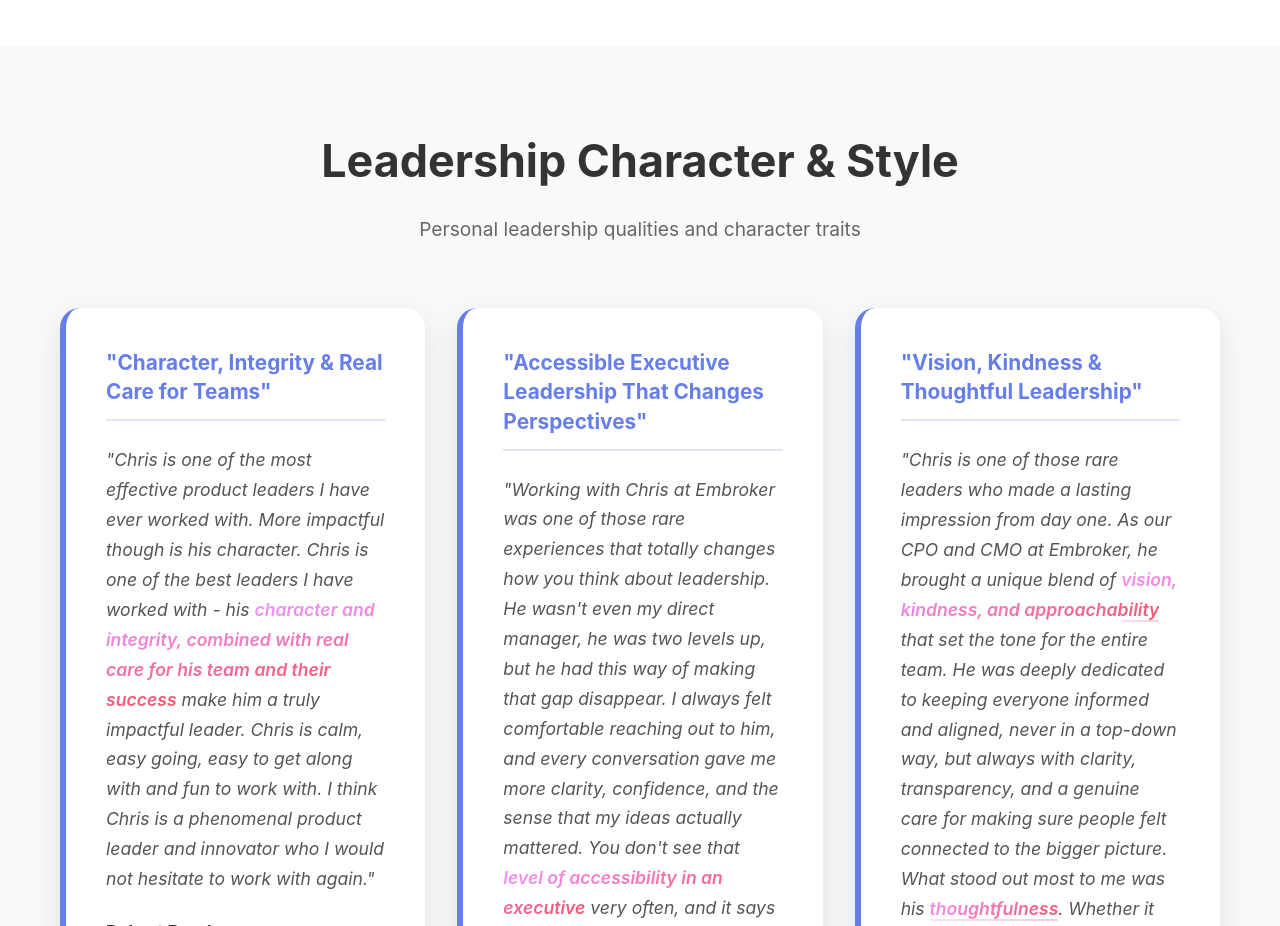
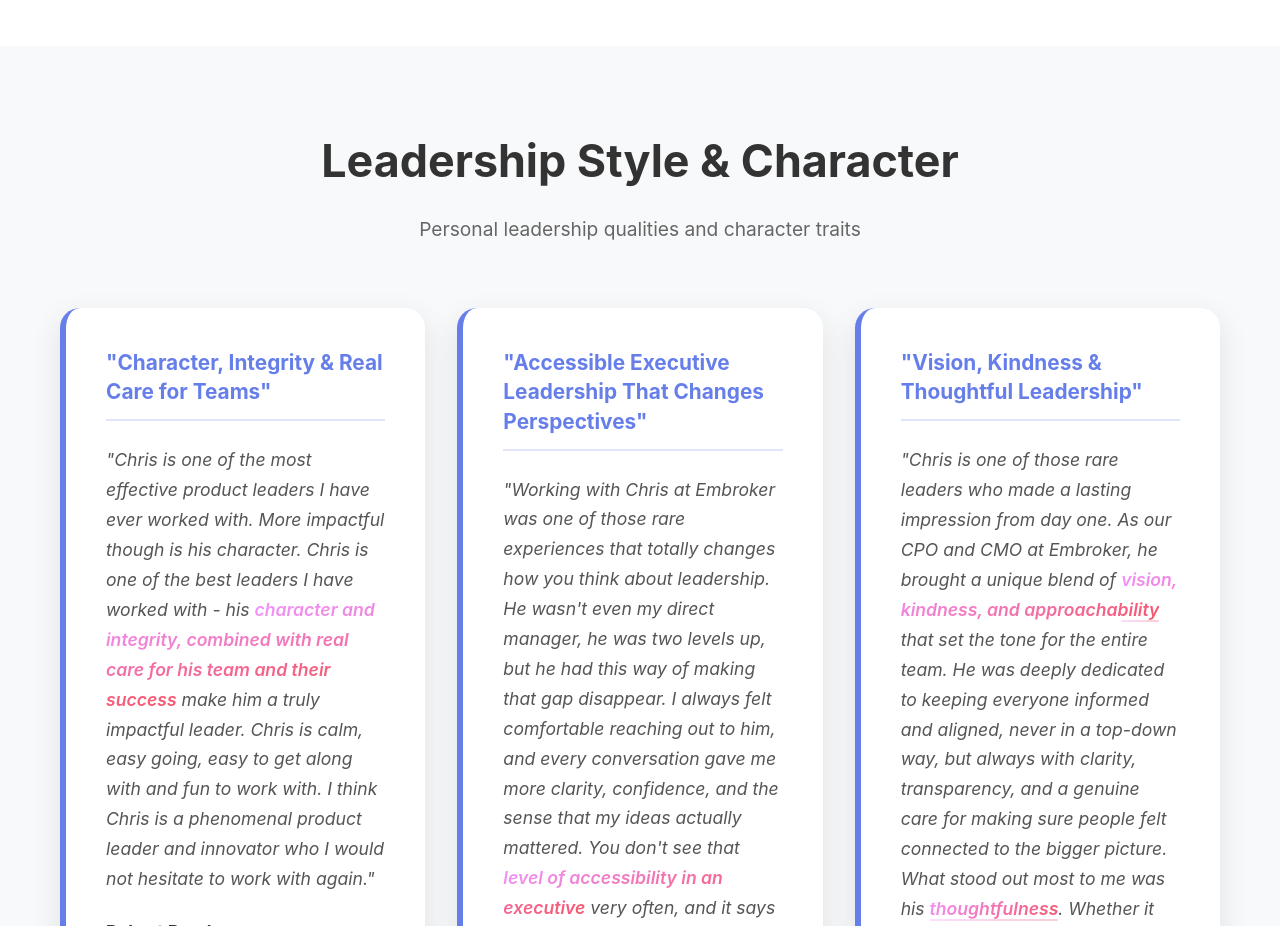
Before and after one commit to cspagzen/portfolio_website, a plain HTML site: page testimonials.html in a window 1280 px wide. Shown: the part 8460-9386 px from the top of the page. Drawn offline with Linux system fonts and the light colour scheme.

Commit message:
Add files via upload

```diff
--- a/testimonials.html
+++ b/testimonials.html
@@ -528,7 +528,7 @@
 
         <section class="section" style="background: #f8f9fa;">
             <div class="container">
-                <h2 class="section-title">Leadership Character & Style</h2>
+                <h2 class="section-title">Leadership Style & Character</h2>
                 <div class="section-subtitle">Personal leadership qualities and character traits</div>
 
                 <div class="testimonials-grid">
@@ -639,5 +639,6 @@
     </footer>
 
     <script src="script.js"></script>
+    <script defer src="/_vercel/insights/script.js"></script>
 </body>
 </html>
```
Also changed, not shown: blog.html (+1 -0 lines), index.html (+1 -0 lines), resume.html (+1 -0 lines).
